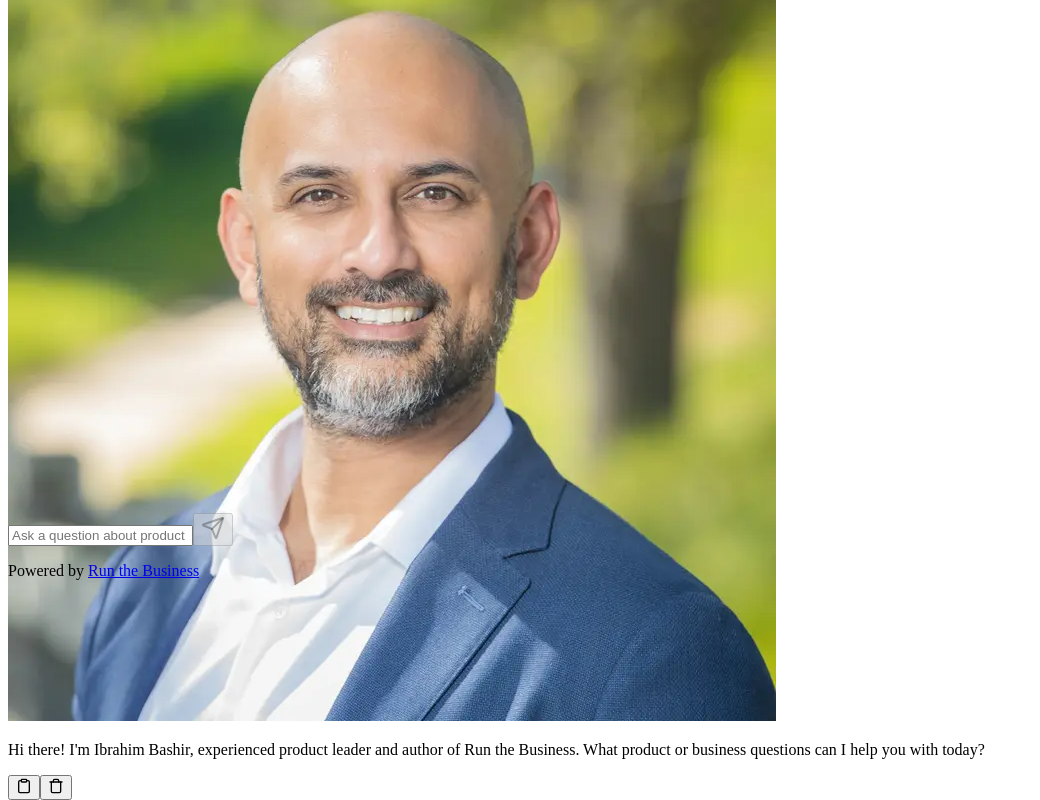
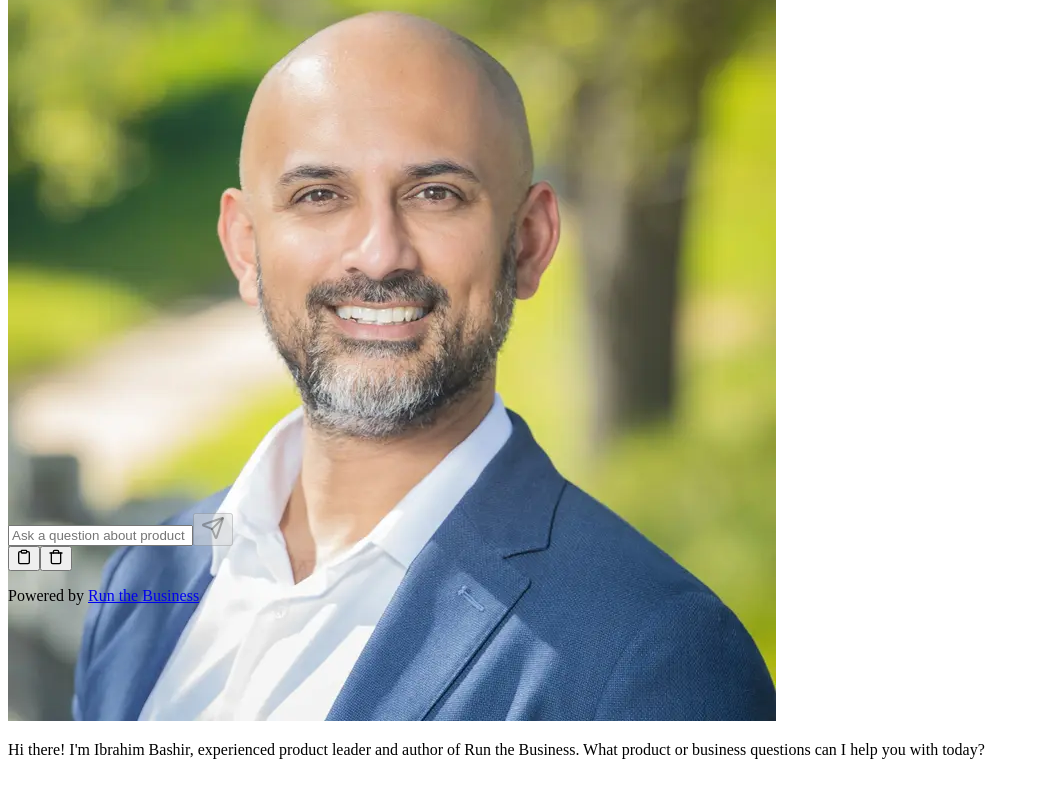
Before and after one commit to brayden-s-haws/creator_chatbot, a React (Vite) app in the folder client/: page / in a window 1280 px wide. Shown: the part 1286-2086 px from the top of the page, without its empty margins (0-1040 px from the left). After the commit the page ends 2045 px from the top, so only its background shows below. Built offline with nearby package versions, Linux system fonts and the light colour scheme.

Commit message:
fixed ui

```diff
--- a/client/src/components/ChatInterface.tsx
+++ b/client/src/components/ChatInterface.tsx
@@ -140,16 +140,6 @@ export default function ChatInterface() {
     ]);
   };
 
-  // Listen for clear chat events from ChatMessage component
-  useEffect(() => {
-    const clearChatHandler = () => handleClearChat();
-    document.addEventListener('clearChat', clearChatHandler);
-
-    return () => {
-      document.removeEventListener('clearChat', clearChatHandler);
-    };
-  }, []);
-
   return (
     <Card className="flex-grow flex flex-col overflow-hidden shadow-sm border border-slate-200">
       {/* Chat Messages Area */}
@@ -208,7 +198,70 @@ export default function ChatInterface() {
               <Send className="h-4 w-4" />
             </Button>
           </div>
+          <div className="flex justify-end items-center mt-1 gap-2">
+            <Button
+              type="button"
+              variant="ghost"
+              size="sm"
+              onClick={() => {
+                const chatContent = messages.map(m =>
+                  `${m.role === 'assistant' ? 'Ibrahim Bot' : 'You'}: ${m.content}`
+                ).join('\n\n');
 
+                navigator.clipboard.writeText(chatContent)
+                  .then(() => {
+                    // You could add a toast notification here
+                    console.log('Chat copied to clipboard');
+                  })
+                  .catch(err => {
+                    console.error('Failed to copy: ', err);
+                  });
+              }}
+              className="text-slate-500 hover:text-primary px-2 py-1 flex items-center justify-center"
+              title="Copy chat to clipboard"
+            >
+              <svg
+                xmlns="http://www.w3.org/2000/svg"
+                width="16"
+                height="16"
+                viewBox="0 0 24 24"
+                fill="none"
+                stroke="currentColor"
+                strokeWidth="2"
+                strokeLinecap="round"
+                strokeLinejoin="round"
+                className="h-4 w-4"
+              >
+                <path d="M16 4h2a2 2 0 0 1 2 2v14a2 2 0 0 1-2 2H6a2 2 0 0 1-2-2V6a2 2 0 0 1 2-2h2"></path>
+                <rect x="8" y="2" width="8" height="4" rx="1" ry="1"></rect>
+              </svg>
+            </Button>
+            <Button
+              type="button"
+              variant="ghost"
+              size="sm"
+              onClick={handleClearChat}
+              className="text-slate-500 hover:text-primary px-2 py-1 flex items-center justify-center"
+              title="Clear chat"
+            >
+              <svg
+                xmlns="http://www.w3.org/2000/svg"
+                width="16"
+                height="16"
+                viewBox="0 0 24 24"
+                fill="none"
+                stroke="currentColor"
+                strokeWidth="2"
+                strokeLinecap="round"
+                strokeLinejoin="round"
+                className="h-4 w-4"
+              >
+                <path d="M3 6h18"></path>
+                <path d="M19 6v14c0 1-1 2-2 2H7c-1 0-2-1-2-2V6"></path>
+                <path d="M8 6V4c0-1 1-2 2-2h4c1 0 2 1 2 2v2"></path>
+              </svg>
+            </Button>
+          </div>
         </form>
       </div>
     </Card>
--- a/client/src/components/ChatMessage.tsx
+++ b/client/src/components/ChatMessage.tsx
@@ -61,7 +61,7 @@ export default function ChatMessage({ message }: ChatMessageProps) {
   };
 
   return (
-    <div className="flex gap-3 max-w-3xl animate-in fade-in slide-in-from-bottom-5 duration-300 relative">
+    <div className="flex gap-3 max-w-3xl animate-in fade-in slide-in-from-bottom-5 duration-300">
       <div className="flex-shrink-0">
         <div className="w-8 h-8 rounded-full overflow-hidden">
             <img
@@ -192,67 +192,6 @@ export default function ChatMessage({ message }: ChatMessageProps) {
               </p>
             </div>
           )}
-
-          {/* Action buttons for assistant messages only - icon only at bottom right of message content */}
-          {!isUser && (
-            <div className="absolute bottom-0 right-0 flex gap-1.5 m-2 bg-white bg-opacity-70 rounded-full">
-              <button
-                onClick={() => {
-                  const chatContent = message.content;
-                  navigator.clipboard.writeText(chatContent)
-                    .then(() => {
-                      console.log('Message copied to clipboard');
-                    })
-                    .catch(err => {
-                      console.error('Failed to copy: ', err);
-                    });
-                }}
-                className="text-slate-400 hover:text-primary w-7 h-7 flex items-center justify-center rounded-full hover:bg-slate-100"
-                title="Copy message to clipboard"
-              >
-                <svg
-                  xmlns="http://www.w3.org/2000/svg"
-                  width="16"
-                  height="16"
-                  viewBox="0 0 24 24"
-                  fill="none"
-                  stroke="currentColor"
-                  strokeWidth="2"
-                  strokeLinecap="round"
-                  strokeLinejoin="round"
-                  className="h-4 w-4"
-                >
-                  <path d="M16 4h2a2 2 0 0 1 2 2v14a2 2 0 0 1-2 2H6a2 2 0 0 1-2-2V6a2 2 0 0 1 2-2h2"></path>
-                  <rect x="8" y="2" width="8" height="4" rx="1" ry="1"></rect>
-                </svg>
-              </button>
-              <button
-                onClick={() => {
-                  const clearEvent = new CustomEvent('clearChat');
-                  document.dispatchEvent(clearEvent);
-                }}
-                className="text-slate-400 hover:text-primary w-7 h-7 flex items-center justify-center rounded-full hover:bg-slate-100"
-                title="Clear chat"
-              >
-                <svg
-                  xmlns="http://www.w3.org/2000/svg"
-                  width="16"
-                  height="16"
-                  viewBox="0 0 24 24"
-                  fill="none"
-                  stroke="currentColor"
-                  strokeWidth="2"
-                  strokeLinecap="round"
-                  strokeLinejoin="round"
-                  className="h-4 w-4"
-                >
-                  <path d="M3 6h18"></path>
-                  <path d="M19 6v14c0 1-1 2-2 2H7c-1 0-2-1-2-2V6"></path>
-                  <path d="M8 6V4c0-1 1-2 2-2h4c1 0 2 1 2 2v2"></path>
-                </svg>
-              </button>
-            </div>
-          )}
         </div>
       </div>
     </div>
--- a/client/src/index.css
+++ b/client/src/index.css
@@ -6,14 +6,6 @@
 
 .user-message {
   animation: fadeIn 0.3s ease-out;
-
-/* Floating action buttons */
-.sticky {
-  position: sticky;
-  z-index: 10;
-}
-
-
 }
 
 /* Chat theme styles */
```
Also changed, not shown: attached_assets/CleanShot Safari-2025-03-01_1740883893700.png (deleted).
